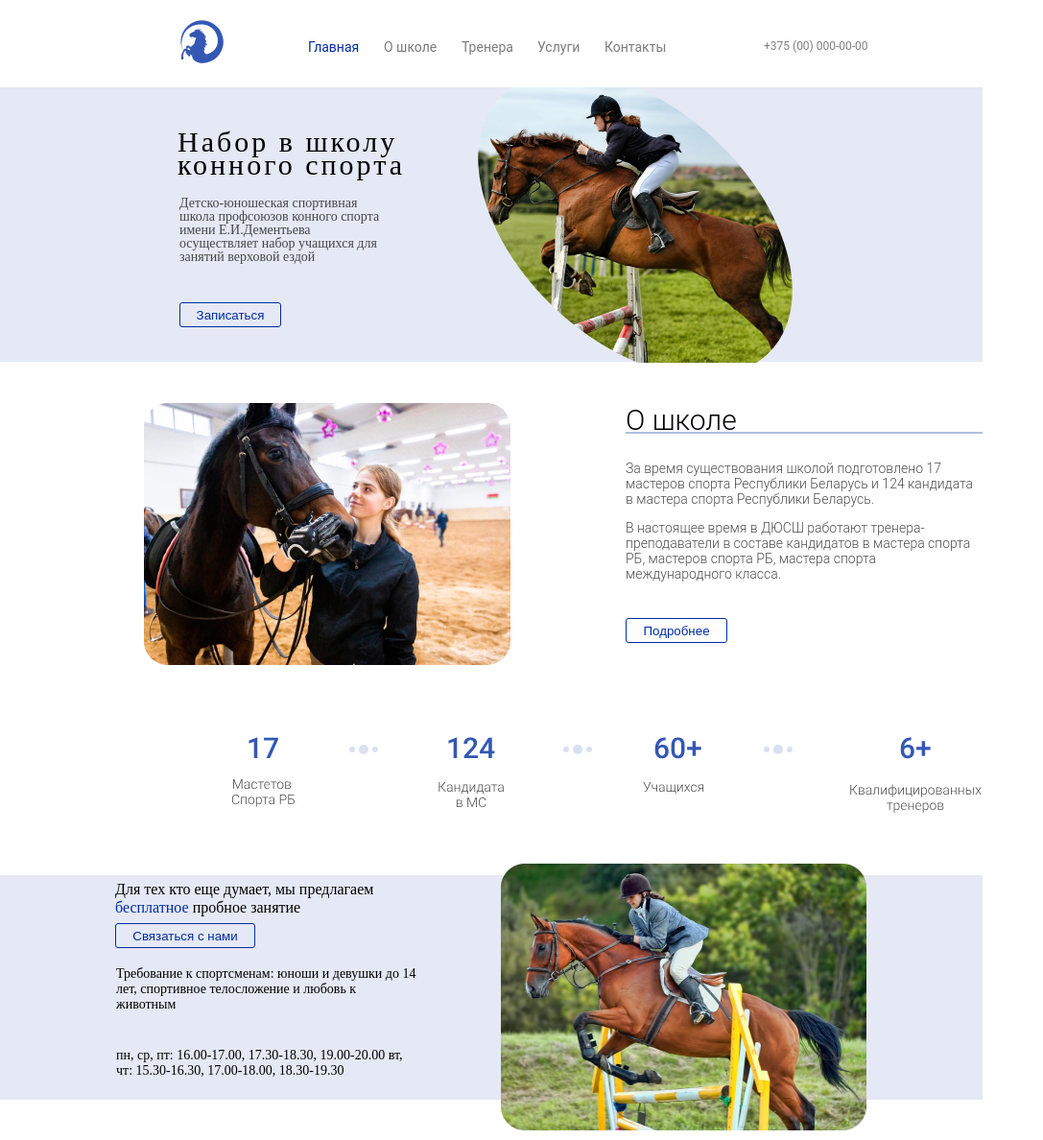
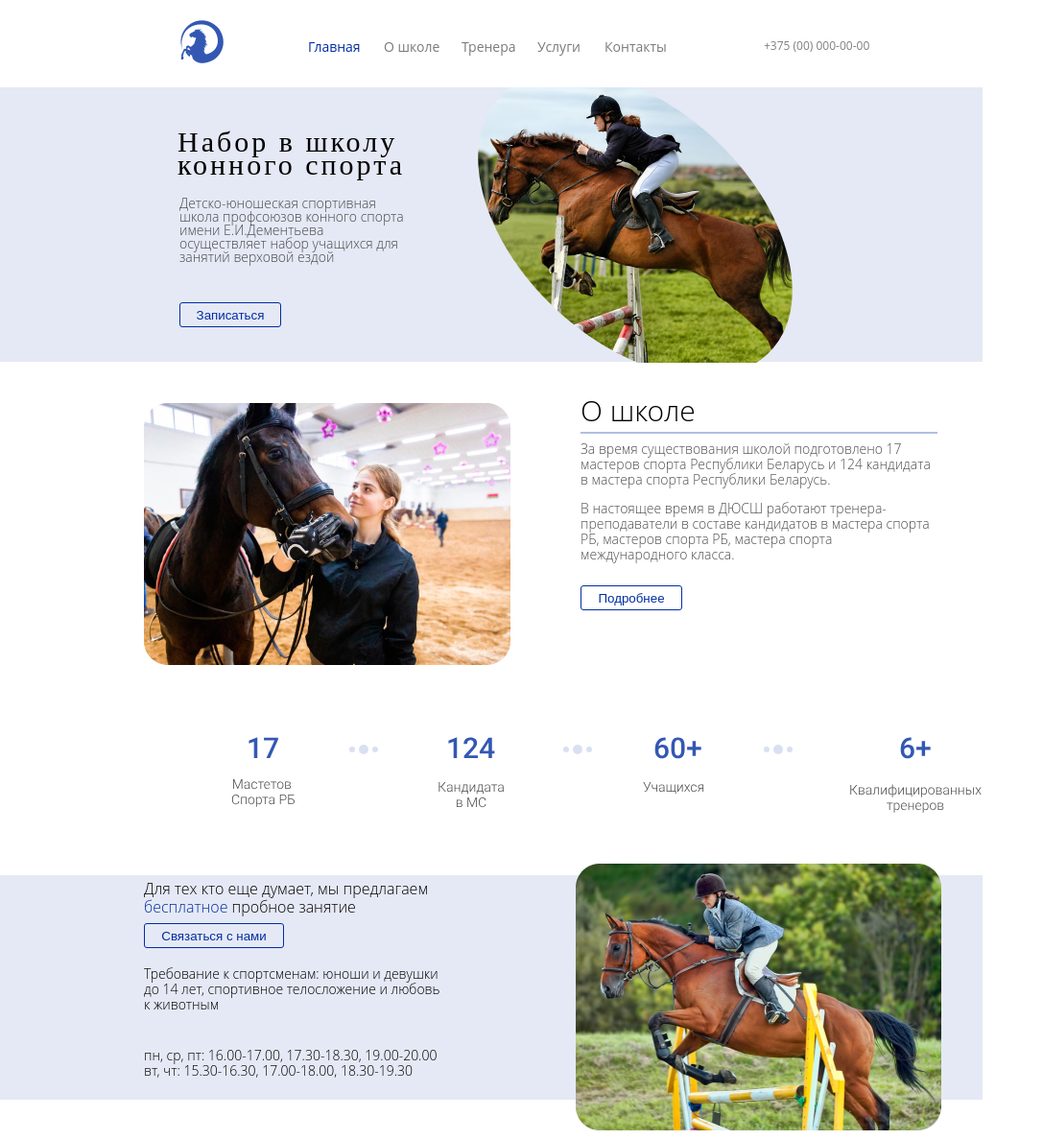
Before and after one commit to friven311/rsschool-cv, a plain HTML site: page index12.html in a window 1280 px wide. Shown: the whole page at 96% size, without its empty margins (0-1087 px from the left). Drawn offline with Linux system fonts and the light colour scheme; a web font is replaced by a local one.

Commit message:
Update style.css

```diff
--- a/style.css
+++ b/style.css
@@ -52,7 +52,7 @@ height: 16px;
 left: 321px;
 top: 41px;
 
-font-family: Roboto;
+font-family: 'Open Sans', Arial, Helvetica, sans-serif;
 font-style: normal;
 font-weight: normal;
 font-size: 14px;
@@ -64,12 +64,12 @@ color: #002DA0;
 }
 .menuItem2{
   position: absolute;
-width: 56px;
+width: 60px;
 height: 16px;
 left: 400px;
 top: 41px;
 
-font-family: Roboto;
+font-family: 'Open Sans', Arial, Helvetica, sans-serif;
 font-style: normal;
 font-weight: normal;
 font-size: 14px;
@@ -84,7 +84,7 @@ height: 16px;
 left: 481px;
 top: 41px;
 
-font-family: Roboto;
+font-family: 'Open Sans', Arial, Helvetica, sans-serif;
 font-style: normal;
 font-weight: normal;
 font-size: 14px;
@@ -100,7 +100,7 @@ height: 16px;
 left: 560px;
 top: 41px;
 
-font-family: Roboto;
+font-family: 'Open Sans', Arial, Helvetica, sans-serif;
 font-style: normal;
 font-weight: normal;
 font-size: 14px;
@@ -116,7 +116,7 @@ height: 16px;
 left: 630px;
 top: 41px;
 
-font-family: Roboto;
+font-family: 'Open Sans', Arial, Helvetica, sans-serif;
 font-style: normal;
 font-weight: normal;
 font-size: 14px;
@@ -132,7 +132,7 @@ height: 14px;
 left: 796px;
 top: 41px;
 
-font-family: Roboto;
+font-family: 'Open Sans', Arial, Helvetica, sans-serif;
 font-style: normal;
 font-weight: normal;
 font-size: 12px;
@@ -167,7 +167,7 @@ left: 185px;
 top: 20px;
 
 font-family: ;
-font-style: Montserrat-light;
+font-style: 'Open Sans', Arial, Helvetica, sans-serif;
 font-weight: 300;
 font-size: 30px;
 line-height: 80%;
@@ -184,7 +184,7 @@ height: 80px;
 left: 187px;
 top: 114px;
 
-font-family: Montserrat;
+font-family: 'Open Sans', Arial, Helvetica, sans-serif;
 font-style: normal;
 font-weight: 300;
 font-size: 14px;
@@ -226,12 +226,12 @@ left: 30px;
 }
 .head{
   position: absolute;
-width: 116px;
+width: 146px;
 height: 35px;
-left: 532px;
+left: 485px;
+top:-10px;
 
-
-font-family: Roboto;
+font-family: 'Open Sans', Arial, Helvetica, sans-serif;
 font-style: normal;
 font-weight: 300;
 font-size: 30px;
@@ -243,7 +243,7 @@ color: #000000;
   position: absolute;
 width: 372px;
 height: 2px;
-left: 532px;
+left: 485px;
 top:30px;
 
 background: rgba(0, 45, 160, 0.3);
@@ -252,10 +252,10 @@ background: rgba(0, 45, 160, 0.3);
   position: absolute;
 width: 372px;
 height: 127px;
-left: 532px;
-top: 60px;
+left: 485px;
+top: 40px;
 
-font-family: Roboto;
+font-family: 'Open Sans', Arial, Helvetica, sans-serif;
 font-style: normal;
 font-weight: 300;
 font-size: 14px;
@@ -265,7 +265,8 @@ color: rgba(0, 0, 0, 0.7);
 
 }
 .but2{
-left: 532px;
+top:190px;
+left: 485px;
 color:#002DA0, 100 %;
 }
 .numbers{
@@ -289,7 +290,7 @@ background: rgba(0, 45, 160, 0.1);
   position: absolute;
 width: 381px;
 height: 278px;
-left: 522px;
+left: 600px;
 top: 900px;
 
 }
@@ -297,7 +298,7 @@ top: 900px;
   position: absolute;
 width: 146px;
 height: 26px;
-left: 120px;
+left: 150px;
 top:50px;
 
 }
@@ -305,10 +306,10 @@ top:50px;
   position: absolute;
 width: 332px;
 height: 38px;
-left: 120px;
+left: 150px;
 top:5px;
 
-font-family: Montserrat;
+font-family: 'Open Sans', Arial, Helvetica, sans-serif;
 font-style: normal;
 font-weight: 200;
 font-size: 16px;
@@ -321,10 +322,10 @@ color: #000000;
   position: absolute;
 width: 314px;
 height: 96px;
-left: 121px;
+left: 150px;
 top:95px;
 
-font-family: Montserrat;
+font-family: 'Open Sans', Arial, Helvetica, sans-serif;
 font-style: normal;
 font-weight: 100;
 font-size: 14px;
@@ -337,9 +338,9 @@ color: #000000;
   position: absolute;
 width: 314px;
 height: 96px;
-left: 121px;
+left: 150px;
 top:180px;
-font-family: Montserrat;
+font-family: 'Open Sans', Arial, Helvetica, sans-serif;
 font-style: normal;
 font-weight: 100;
 font-size: 14px;
```
